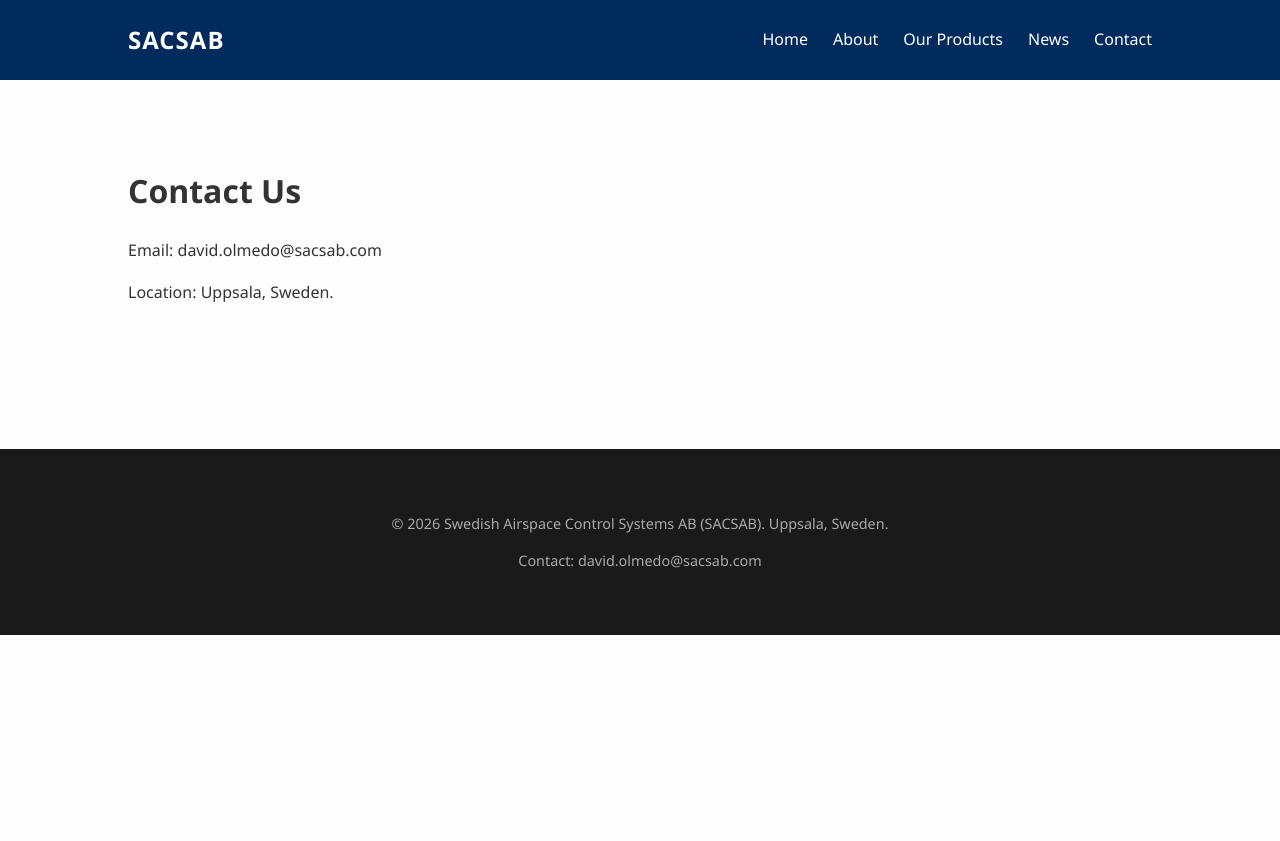
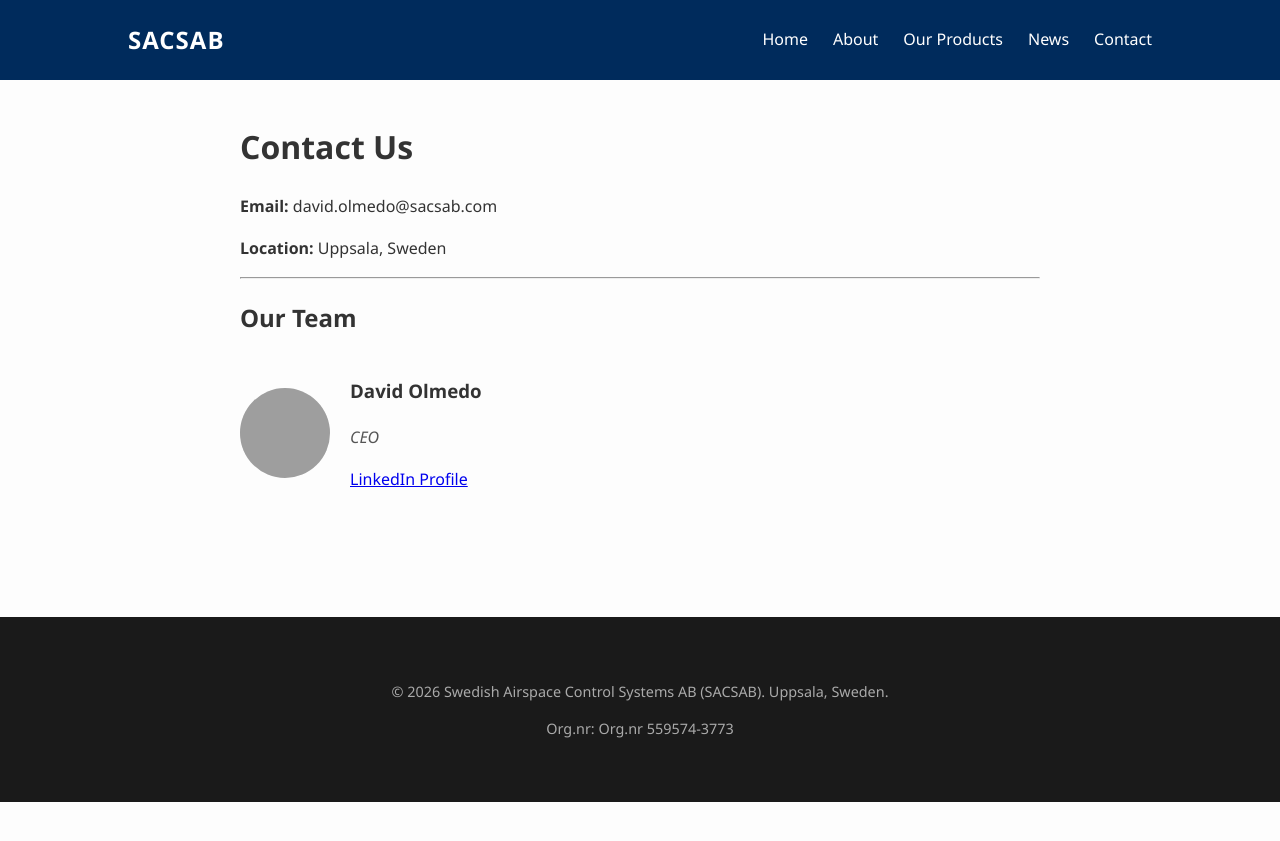
Before and after one commit to DaOl6717/sacsab, a Jekyll site: the page built from contact/index.html, in a window 1280 px wide. Shown: the top 841 px of the page. Built offline with Jekyll 4.4.1, drawn with Linux system fonts in a browser that asks for light colours; grey boxes are pictures that could not be loaded.

```diff
--- a/_layouts/default.html
+++ b/_layouts/default.html
@@ -207,7 +206,7 @@
 
     <footer>
         <p>&copy; 2026 Swedish Airspace Control Systems AB (SACSAB). Uppsala, Sweden.</p>
-        <p>Contact: david.olmedo@sacsab.com</p>
+        <p>Org.nr: Org.nr 559574-3773</p>
     </footer>
 
     <script>
--- a/contact/index.html
+++ b/contact/index.html
@@ -2,8 +2,69 @@
 layout: default
 title: Contact
 ---
-<div class="container">
+
+<div class="container contact-page">
     <h1>Contact Us</h1>
-    <p>Email: david.olmedo@sacsab.com</p>
-    <p>Location: Uppsala, Sweden.</p>
+
+    <div class="company-info">
+        <p><strong>Email:</strong> david.olmedo@sacsab.com</p>
+        <p><strong>Location:</strong> Uppsala, Sweden</p>
+    </div>
+
+    <hr>
+
+    <h2>Our Team</h2>
+
+    <div class="team-list">
+
+        <!-- Example team member block — duplicate for more people -->
+        <div class="team-member">
+            <img src="/assets/images/team/placeholder.jpg" alt="Person Name" class="team-photo">
+            <div class="team-details">
+                <h3>David Olmedo</h3>
+                <p class="title">CEO</p>
+                <p>
+                    <a href="https://www.linkedin.com/in/davolm/" target="_blank">
+                        LinkedIn Profile
+                    </a>
+                </p>
+            </div>
+        </div>
+
+        <!-- Add more team-member blocks here -->
+
+    </div>
 </div>
+
+<style>
+    .contact-page {
+        max-width: 800px;
+        margin: auto;
+        padding: 20px;
+    }
+
+    .team-list {
+        margin-top: 20px;
+    }
+
+    .team-member {
+        display: flex;
+        align-items: center;
+        margin-bottom: 25px;
+    }
+
+    .team-photo {
+        width: 90px;
+        height: 90px;
+        border-radius: 50%;
+        object-fit: cover;
+        margin-right: 20px;
+        background: #eee;
+    }
+
+    .team-details .title {
+        font-style: italic;
+        color: #555;
+        margin: 4px 0;
+    }
+</style>
```
Also changed, not shown: other parts of _layouts/default.html (+2 -3 lines).
